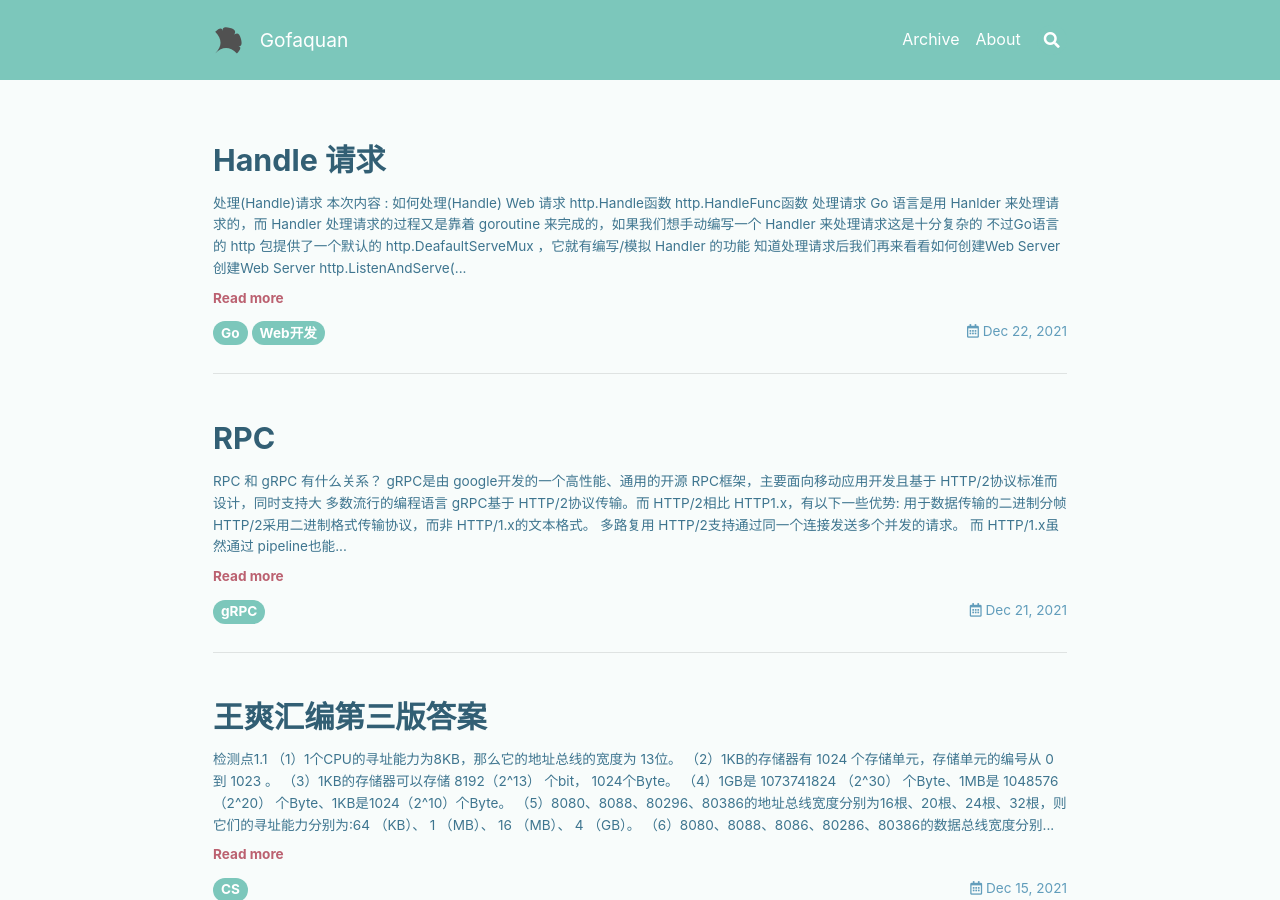
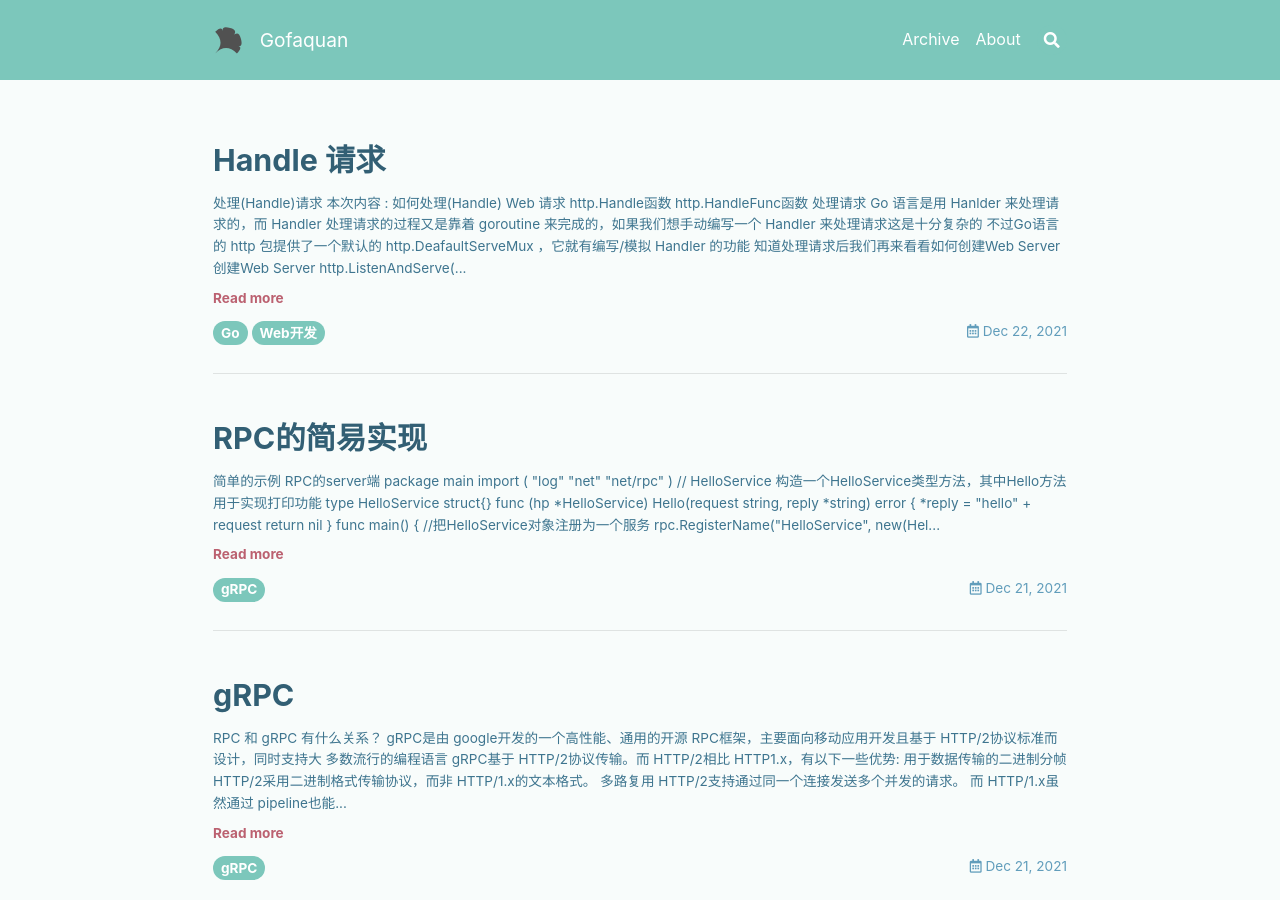
Before and after one commit to gofaquan/gofaquan.github.io, a Jekyll site: the page built from index.html, in a window 1280 px wide and 900 px high. Built offline with Jekyll 4.4.1, drawn with Linux system fonts in a browser that asks for light colours; nearby versions of some CDN libraries; emoji names are drawn with the system emoji font; the list of posts is cut into pages by our own code; some of the changed lines change nothing that is shown.

Commit message:
Go jsonGRPC

`````diff
--- a/_posts/2021-12-21-GRPC.md
+++ b/_posts/2021-12-21-GRPC.md
@@ -1,5 +1,5 @@
 ---
-title: RPC
+title: gRPC
 tags: gRPC
 ---
 
--- /dev/null
+++ b/_posts/2021-12-21-RPC.md
@@ -0,0 +1,187 @@
+---
+title: RPC的简易实现
+tags: gRPC
+---
+
+## 简单的示例
+
+### RPC的server端
+
+```go
+package main
+
+import (
+	"log"
+	"net"
+	"net/rpc"
+)
+
+// HelloService 构造一个HelloService类型方法，其中Hello方法用于实现打印功能
+type HelloService struct{}
+
+func (hp *HelloService) Hello(request string, reply *string) error {
+	*reply = "hello" + request
+	return nil
+}
+
+func main() {
+	//把HelloService对象注册为一个服务
+	rpc.RegisterName("HelloService", new(HelloService))
+	//建立TCP连接
+	listener, err := net.Listen("tcp", ":1234")
+	if err != nil {
+		log.Fatalln("ListenTCP", err)
+	}
+	conn, err := listener.Accept()
+	if err != nil {
+		log.Fatalln("ListenTCP", err)
+	}
+
+	//运行Server
+	rpc.ServeConn(conn)
+}
+
+```
+
+
+
+### RPC的client端
+
+````go
+package main
+
+import (
+	"fmt"
+	"log"
+	"net/rpc"
+)
+
+func main() {
+	//首先是rpc.Dial拨号服务
+	client, err := rpc.Dial("tcp", ":1234")
+	if err != nil {
+		log.Fatalln("dialing:", err)
+	}
+
+	//通过client调用具体的RPC方法
+	//第一个参数是用 . 连接的rpc服务名字和方法名
+	//第二个和第三个参数是我们自己在在方法里面定义的传入参数
+	var reply string
+	err = client.Call("HelloService.Hello", "gofaquan", &reply)
+	if err != nil {
+		log.Fatalln(err)
+	}
+	fmt.Println(reply)
+}
+
+````
+
+输出为：hello：gofaquan
+
+
+
+在实际中，生产肯定更加复杂，接下来我们再来模拟一个 `JSON` RPC调用
+
+### JSON server
+
+```go
+package main
+
+import (
+	"fmt"
+	"log"
+	"net"
+	"net/rpc"
+	"net/rpc/jsonrpc"
+	"os"
+)
+
+// Arith 算数运算结构体
+type Arith struct {
+}
+
+// ArithRequest 算数运算请求结构体
+type ArithRequest struct {
+	A int
+	B int
+}
+
+// ArithResponse 算数运算响应结构体
+type ArithResponse struct {
+	Pro int // 乘积
+	Quo int // 商
+	Rem int // 余数
+}
+
+// 乘法运算方法
+func (*Arith) Multiply(req ArithRequest, res *ArithResponse) error {
+	res.Pro = req.A * req.B
+	return nil
+}
+
+func main() {
+	rpc.Register(new(Arith)) // 注册rpc服务
+
+	lis, err := net.Listen("tcp", "127.0.0.1:8080")
+	if err != nil {
+		log.Fatalln("fatal error: ", err)
+	}
+
+	fmt.Fprintf(os.Stdout, "%s", "start connection")
+
+	conn, err := lis.Accept() // 接收客户端连接请求
+	if err != nil {
+		log.Fatalln(err)
+	}
+
+	// 并发处理客户端请求
+	fmt.Fprintf(os.Stdout, "%s", "new client in coming\n")
+	jsonrpc.ServeConn(conn)
+
+}
+
+```
+
+
+
+### JSON client
+
+```go
+package main
+
+import (
+	"fmt"
+	"log"
+	"net/rpc/jsonrpc"
+)
+
+func main() {
+	conn, err := jsonrpc.Dial("tcp", "127.0.0.1:8080")
+	if err != nil {
+		log.Fatalln("dailing error: ", err)
+	}
+
+	// 算数运算请求结构体
+	type ArithRequest struct {
+		A int
+		B int
+	}
+
+	// 算数运算响应结构体
+	type ArithResponse struct {
+		Pro int // 乘积
+		Quo int // 商
+		Rem int // 余数
+	}
+	//这里要传入与原方法一样的形式参数，所以要传入这个结构体的参数
+	req := ArithRequest{9, 2}
+	var res ArithResponse
+
+	err = conn.Call("Arith.Multiply", req, &res) // 乘法运算
+	if err != nil {
+		log.Fatalln("arith error: ", err)
+	}
+	fmt.Printf("%d * %d = %d\n", req.A, req.B, res.Pro)
+}
+
+```
`````
